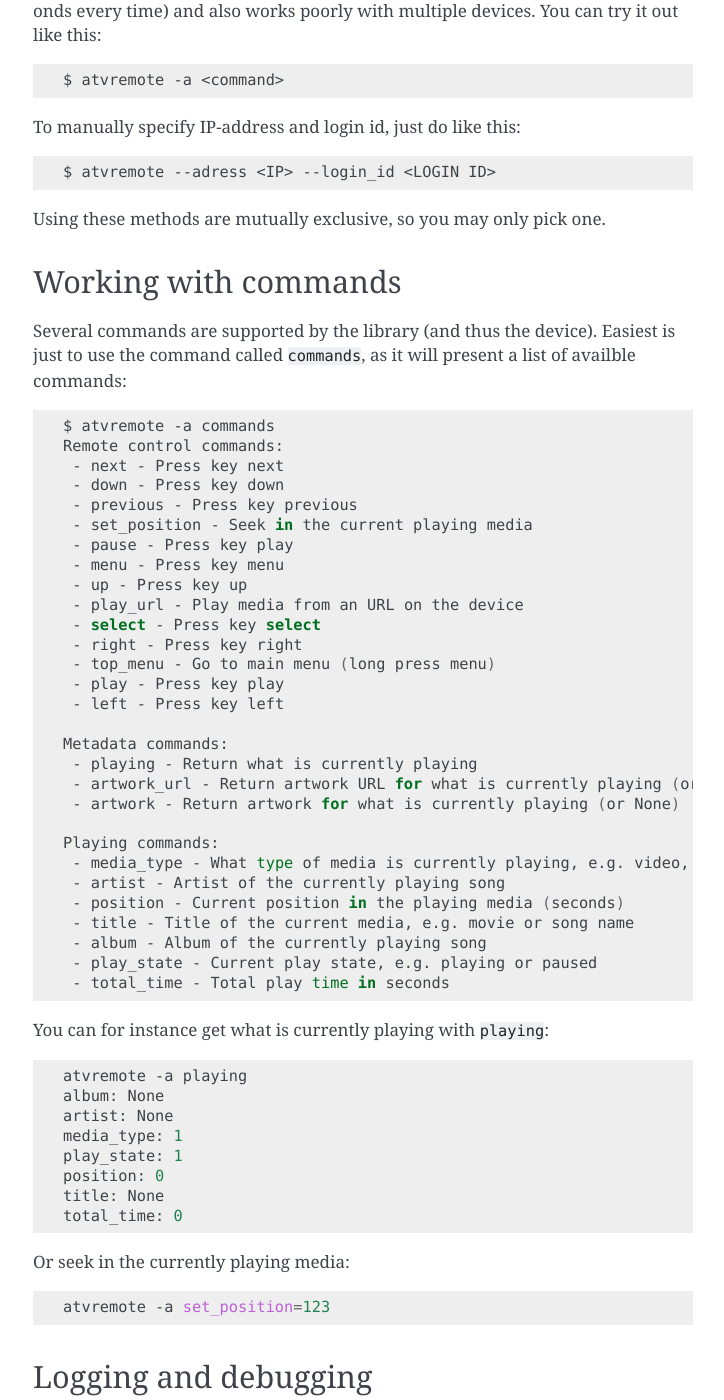
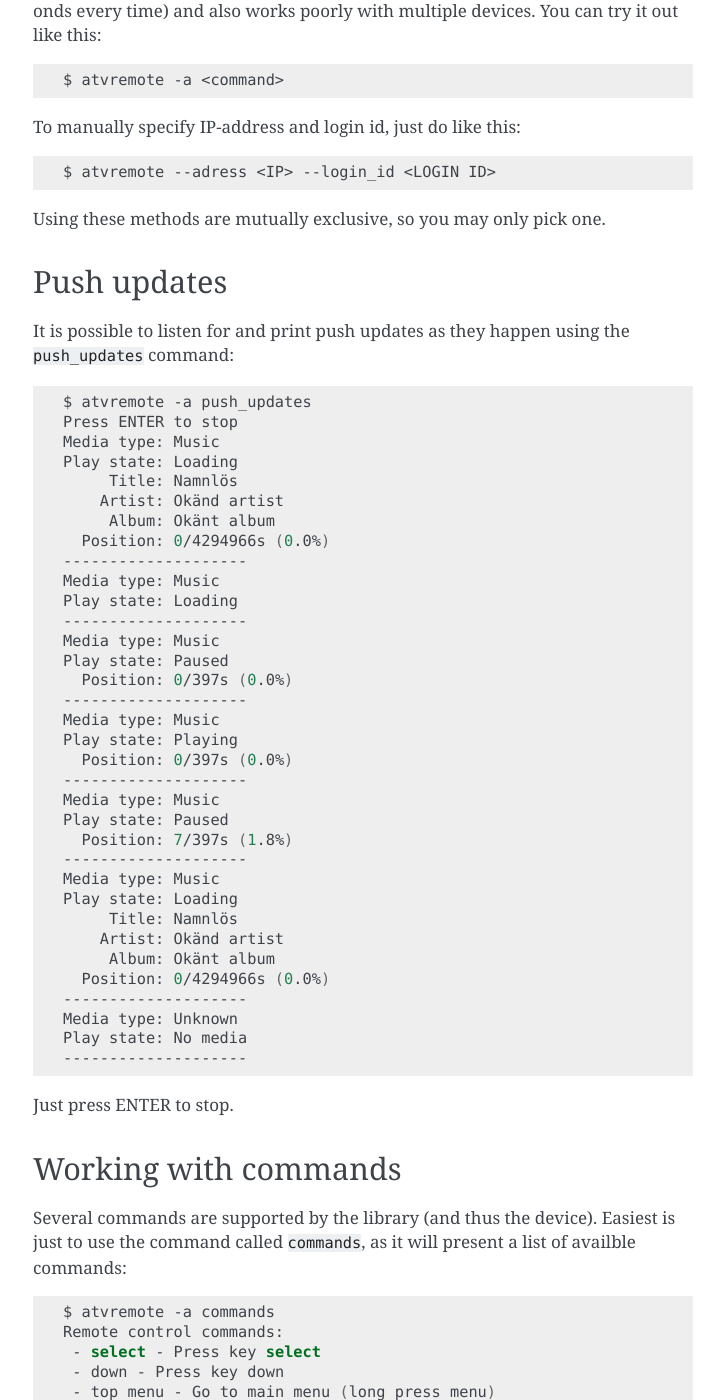
Before and after one commit to postlund/pyatv, a Sphinx documentation site: the page built from docs/atvremote.rst, in a window 1280 px wide and 1400 px high, scrolled down 1387 px. Shown: the whole window, without its empty margins (387-1111 px from the left). Built offline with Sphinx 7.4.7, drawn with Linux system fonts in a browser that asks for light colours; pages that are not in the unit, such as notebooks, are missing from menus; the version number could not be read and is left out; some of the changed text lies outside the part shown.

Commit message:
Update documentation for push updates

```diff
--- a/docs/atvremote.rst
+++ b/docs/atvremote.rst
@@ -73,6 +73,50 @@ To manually specify IP-address and login id, just do like this:
 
 Using these methods are mutually exclusive, so you may only pick one.
 
+Push updates
+------------
+It is possible to listen for and print push updates as they happen using the
+``push_updates`` command:
+
+.. code:: bash
+
+    $ atvremote -a push_updates
+    Press ENTER to stop
+    Media type: Music
+    Play state: Loading
+         Title: Namnlös
+        Artist: Okänd artist
+         Album: Okänt album
+      Position: 0/4294966s (0.0%)
+    --------------------
+    Media type: Music
+    Play state: Loading
+    --------------------
+    Media type: Music
+    Play state: Paused
+      Position: 0/397s (0.0%)
+    --------------------
+    Media type: Music
+    Play state: Playing
+      Position: 0/397s (0.0%)
+    --------------------
+    Media type: Music
+    Play state: Paused
+      Position: 7/397s (1.8%)
+    --------------------
+    Media type: Music
+    Play state: Loading
+         Title: Namnlös
+        Artist: Okänd artist
+         Album: Okänt album
+      Position: 0/4294966s (0.0%)
+    --------------------
+    Media type: Unknown
+    Play state: No media
+    --------------------
+
+Just press ENTER to stop.
+
 Working with commands
 ---------------------
 Several commands are supported by the library (and thus the device). Easiest
@@ -83,52 +127,51 @@ availble commands:
 
     $ atvremote -a commands
     Remote control commands:
+     - select - Press key select
+     - down - Press key down
+     - top_menu - Go to main menu (long press menu)
+     - right - Press key right
      - next - Press key next
-     - down - Press key down
+     - set_position - Seek in the current playing media
+     - left - Press key left
+     - play_url - Play media from an URL on the device
+     - play - Press key play
+     - pause - Press key play
+     - up - Press key up
+     - menu - Press key menu
      - previous - Press key previous
-     - set_position - Seek in the current playing media
-     - pause - Press key play
-     - menu - Press key menu
-     - up - Press key up
-     - play_url - Play media from an URL on the device
-     - select - Press key select
-     - right - Press key right
-     - top_menu - Go to main menu (long press menu)
-     - play - Press key play
-     - left - Press key left
 
     Metadata commands:
+     - artwork_url - Return artwork URL for what is currently playing
      - playing - Return what is currently playing
-     - artwork_url - Return artwork URL for what is currently playing (or None)
      - artwork - Return artwork for what is currently playing (or None)
 
     Playing commands:
-     - media_type - What type of media is currently playing, e.g. video, music
-     - artist - Artist of the currently playing song
-     - position - Current position in the playing media (seconds)
-     - title - Title of the current media, e.g. movie or song name
-     - album - Album of the currently playing song
      - play_state - Current play state, e.g. playing or paused
      - total_time - Total play time in seconds
+     - title - Title of the current media, e.g. movie or song name
+     - media_type - What type of media is currently playing, e.g. video, music
+     - position - Current position in the playing media (seconds)
+     - artist - Artist of the currently playing song
+     - album - Album of the currently playing song
+
+    Other commands:
+     - push_updates - Listen for push updates.
 
 You can for instance get what is currently playing with ``playing``:
 
 .. code:: bash
 
-    atvremote -a playing
-    album: None
-    artist: None
-    media_type: 1
-    play_state: 1
-    position: 0
-    title: None
-    total_time: 0
+    $ atvremote -a playing
+    Media type: Music
+    Play state: Playing
+      Position: 0/397s (0.0%)
 
 Or seek in the currently playing media:
 
 .. code:: bash
 
-    atvremote -a set_position=123
+    $ atvremote -a set_position=123
 
 Logging and debugging
 ---------------------
--- a/docs/index.rst
+++ b/docs/index.rst
@@ -10,6 +10,8 @@ Features
 --------
 
 - Automatic discovery of devices (zeroconf/Bonjour)
+- Push updates
+- Remote control pairing
 - Most buttons (play, pause, next, previous, select, menu, top_menu)
 - Fetch artwork in PNG format
 - Currently playing (e.g. title, artist, album, total time, etc.)
--- a/docs/metadata.rst
+++ b/docs/metadata.rst
@@ -1,10 +1,27 @@
 .. _pyatv-metadata:
 
-Fetching metadata
-=================
-Retrieving metadata from the device works very similar to the remote control
-API, but one asynchronous call will return an object containing the metadata
-to lower the amount of calls needed. Artwork is retrieved separately.
+Retrieving metadata
+===================
+It is possible to get metadata, i.e. what is playing, using two different
+methods:
+
+- Manually polling
+- Push updates
+
+Polling metadata from the device works very similar to the remote control
+API, but one asynchronous call will return an object containing all metadata.
+This is to lower the amount of device calls needed. Artwork is retrieved
+separately.
+
+When using push updates, new updates are *pushed* from the Apple TV when
+someting of interest happens. The exact same data that is available when
+polling, is passed to a callback provided by the API user. Please see the
+example further down for more details.
+
+.. note::
+
+    Only what is currently playing is supported by the push API. Artwork
+    must still be polled.
 
 What is currently playing
 -------------------------
@@ -19,7 +36,6 @@ You can easily extract fields like title, album or media type. See
 
 Artwork
 -------
-
 To retrieve the artwork, use the asynchronous artwork method:
 
 .. code:: python
@@ -38,3 +54,45 @@ the library must handle this). An example:
 .. code:: python
 
     artwork = yield form atv.metadata.artwork_url()
+
+Push updates
+------------
+The push update API is based on a regular callback interface. When playstatus
+information is available, a method called ``playstatus_update`` is called.
+Similarily, ``playstatus_error`` is called if an error occur. See the
+following example:
+
+.. code:: python
+
+    class PushListener:
+
+        def playstatus_update(self, updater, playstatus):
+            # Currently playing in playstatus
+
+        @staticmethod
+        def playstatus_error(updater, exception):
+            # Error in exception
+            updater.start(initial_delay=10)
+
+
+    @asyncio.coroutine
+    def listen_to_updates(self);
+        listener = PushListener()
+        self.atv.push_updater.listener = listener
+        self.atv.push_updater.start()
+
+A few things worth noting:
+
+- Both callback methods must be part of a "listener" (class)
+- There can be only one listener
+- If an error occurs, push updates are stopped
+
+Think a bit extra about the last point. You must manually restart push updates
+in case an error occur. The simplest way is to do like in the example above,
+but make sure to provide an "initial delay" (in seconds). Otherwhise you
+might end up in a loop where a push connection can never be established. This
+might for instance happen if the device loses its IP-address.
+
+When done, the async method ``stop`` must be called to not leak resources.
+Unless push updates were stopped because an error occurred and never
+restarted again.
```
Also changed, not shown: README.rst (+28 -28 lines), docs/protocol.rst (+7 -15 lines).
